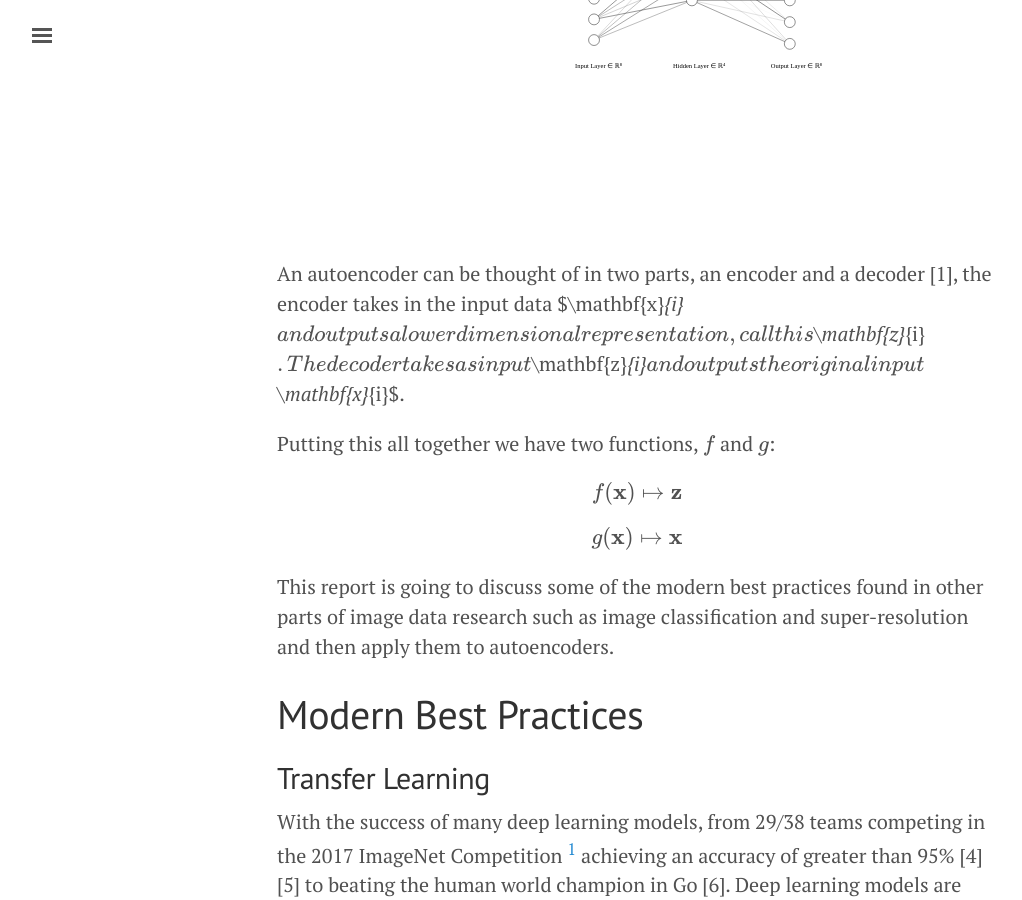
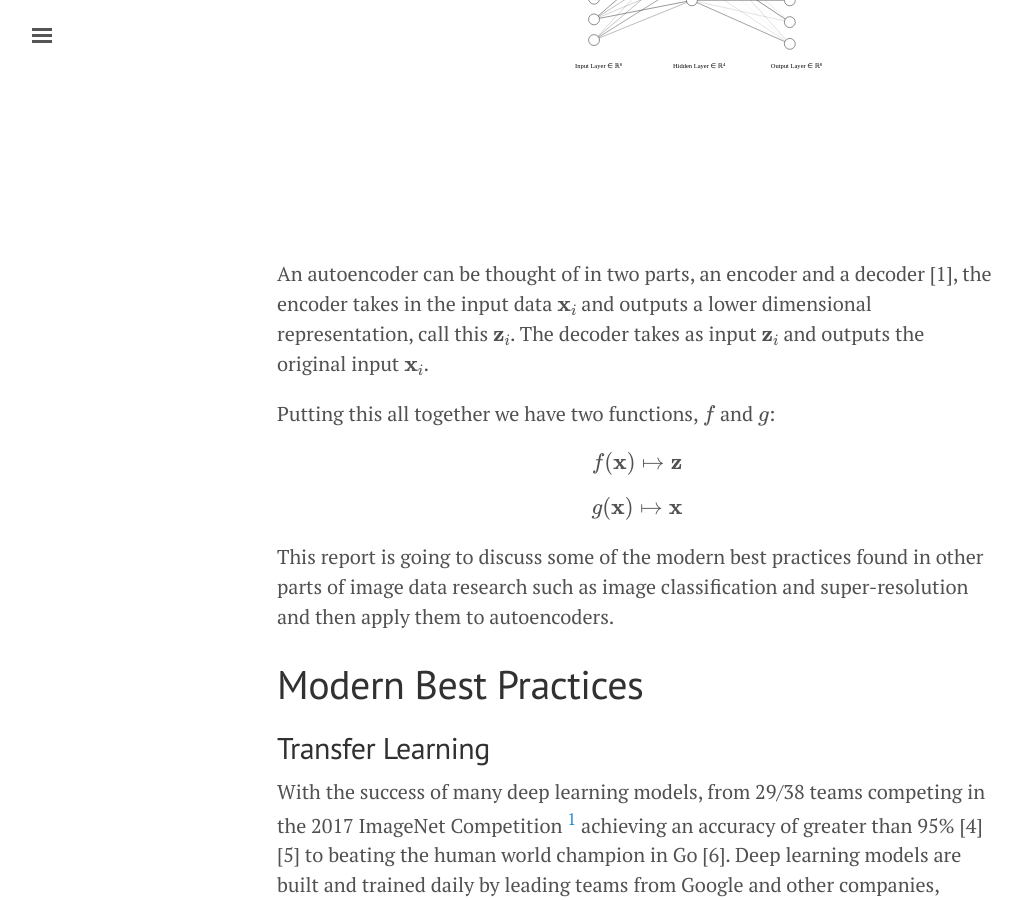
Before and after one commit to henriwoodcock/henriwoodcock.github.io, a Jekyll site: the page built from Autoencoders-best-practices.md, in a window 1280 px wide and 900 px high, scrolled down 814 px. Shown: the whole window, without its empty margins (3-1025 px from the left). Built offline with Jekyll 4.4.1, drawn with Linux system fonts in a browser that asks for light colours; formulas are drawn with MathJax 3; a script that is not in the unit is left out.

Commit message:
blackslashed the underscores

```diff
--- a/Autoencoders-best-practices.md
+++ b/Autoencoders-best-practices.md
@@ -10,7 +10,7 @@ An _autoencoder_ is a neural network which learns to recreate its input usually
 
 ![cifarBL](assets/images/nn.svg "A Simple Autoencoder Architecture")
 
-An autoencoder can be thought of in two parts, an encoder and a decoder [1], the encoder takes in the input data $\\mathbf{x}_{i}$ and outputs a lower dimensional representation, call this $\\mathbf{z}_{i}$. The decoder takes as input $\\mathbf{z}_{i}$ and outputs the original input $\\mathbf{x}_{i}$.
+An autoencoder can be thought of in two parts, an encoder and a decoder [1], the encoder takes in the input data $\mathbf{x}\_{i}$ and outputs a lower dimensional representation, call this $\mathbf{z}\_{i}$. The decoder takes as input $\mathbf{z}\_{i}$ and outputs the original input $\mathbf{x}\_{i}$.
 
 Putting this all together we have two functions, $f$ and $g$:
 
```
